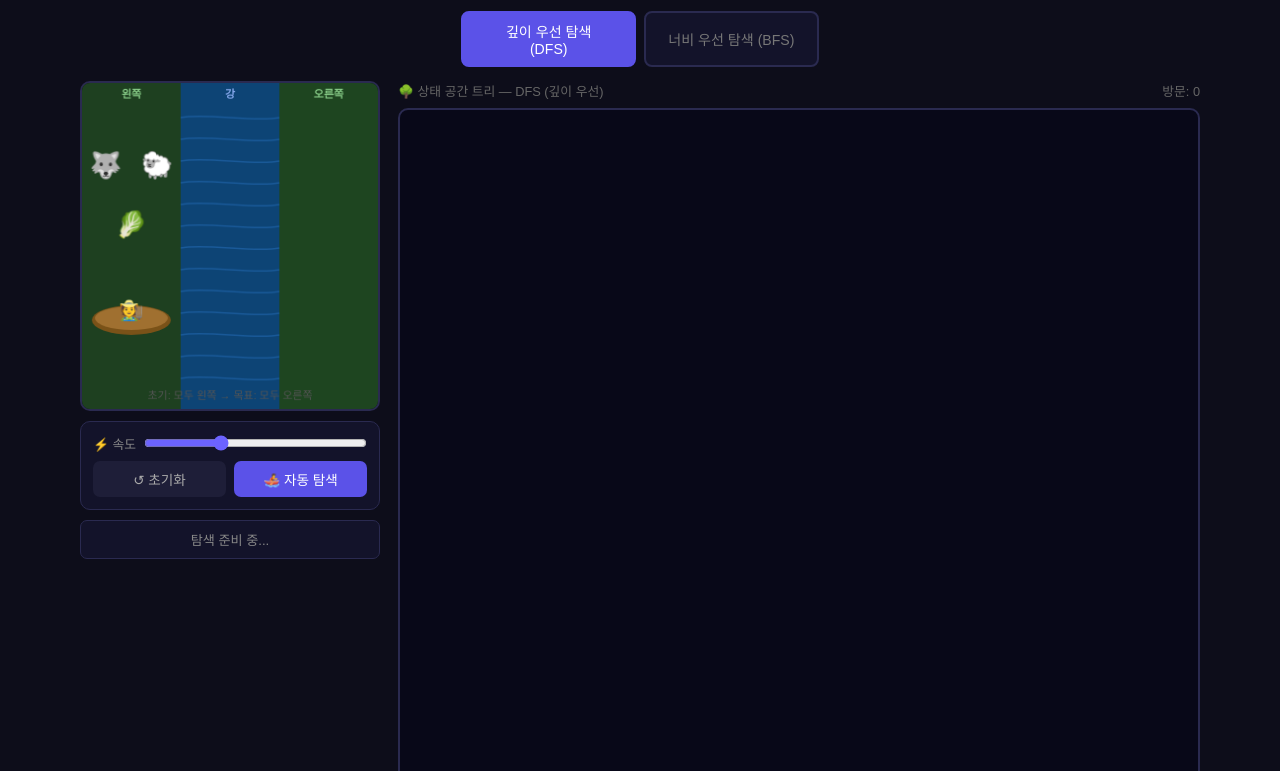
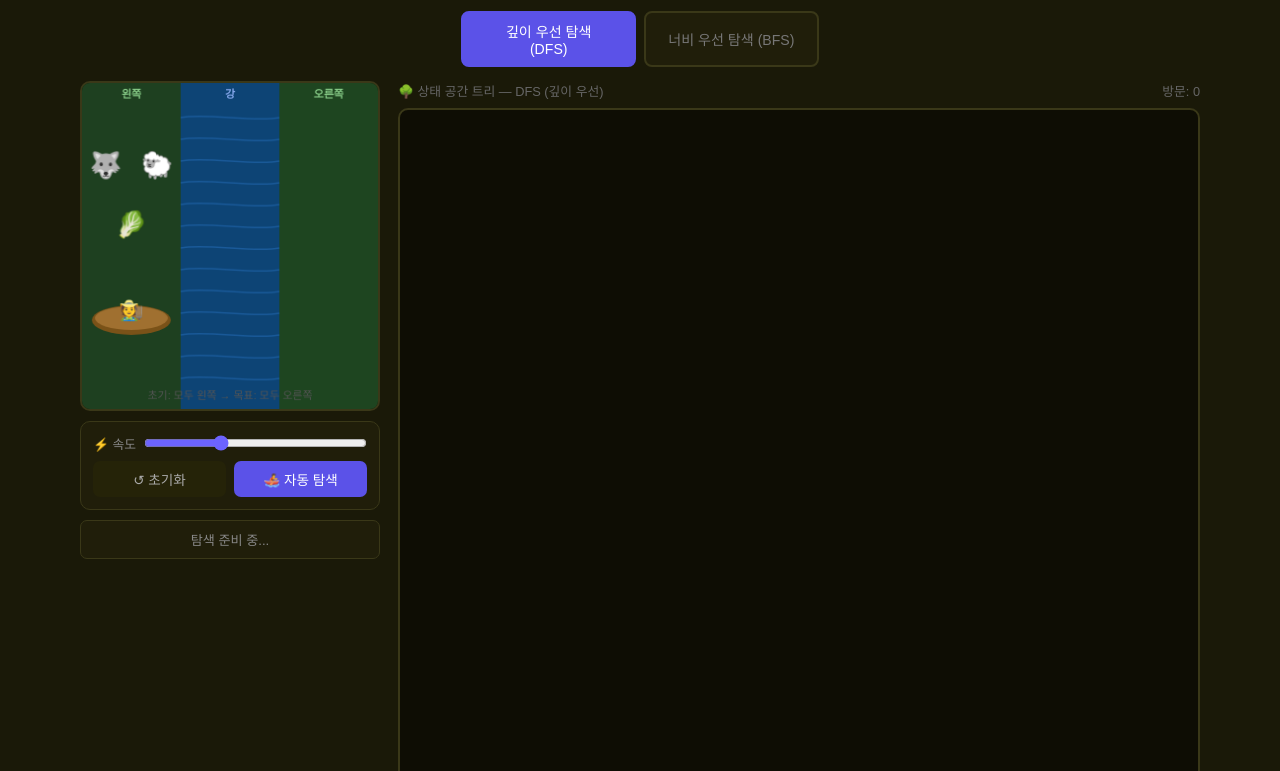
Before and after one commit to 8laos/river-crossing-viz, a plain HTML site: page index.html in a window 1280 px wide. Shown: the part 80-851 px from the top of the page. Drawn offline with Linux system fonts and the light colour scheme.

Commit message:
배경 카키색으로 변경

```diff
--- a/index.html
+++ b/index.html
@@ -7,7 +7,7 @@
 <style>
 * { box-sizing: border-box; margin: 0; padding: 0; }
 body {
-  background: #0d0d1a;
+  background: #1a1908;
   color: #e2e2e8;
   font-family: 'Malgun Gothic','Apple SD Gothic Neo',sans-serif;
   min-height: 100vh;
@@ -17,14 +17,14 @@ body {
   padding: 20px 16px;
   gap: 14px;
 }
-h1 { font-size: 1.15rem; color: #9db5f5; }
+h1 { font-size: 1.15rem; color: #c8c46a; }
 .subtitle { font-size: .75rem; color: #555; }
 .tabs { display: flex; gap: 8px; }
 .tab {
-  padding: 8px 22px; border: 2px solid #2a2a50;
+  padding: 8px 22px; border: 2px solid #3a3818;
   border-radius: 8px; cursor: pointer;
   font-size: .88rem; font-family: inherit;
-  background: #13132a; color: #777;
+  background: #201e0a; color: #777;
   transition: all .15s;
 }
 .tab.active { background: #5b52e8; border-color: #5b52e8; color: #fff; }
@@ -32,21 +32,21 @@ h1 { font-size: 1.15rem; color: #9db5f5; }
 .left  { display: flex; flex-direction: column; gap: 10px; flex-shrink: 0; width: 300px; }
 .right { flex: 1; display: flex; flex-direction: column; gap: 8px; min-width: 0; }
 canvas { border-radius: 10px; display: block; }
-#river { border: 2px solid #2a2a50; }
-#tree  { border: 2px solid #2a2a50; background: #080818; }
-.panel { background: #13132a; border: 1px solid #2a2a50; border-radius: 10px; padding: 12px; }
+#river { border: 2px solid #3a3818; }
+#tree  { border: 2px solid #3a3818; background: #0e0d04; }
+.panel { background: #201e0a; border: 1px solid #3a3818; border-radius: 10px; padding: 12px; }
 .speed-row { display:flex; align-items:center; gap:8px; font-size:.8rem; color:#888; margin-bottom:8px; }
 input[type=range] { flex:1; accent-color:#6c63ff; }
 .btns { display:flex; gap:8px; }
 button { flex:1; padding:8px; border:none; border-radius:7px; cursor:pointer; font-size:.85rem; font-family:inherit; transition:background .15s; }
 #startBtn { background:#5b52e8; color:#fff; }
 #startBtn:hover { background:#6c63ff; }
-#startBtn:disabled { background:#2a2a50; color:#555; cursor:default; }
-#resetBtn { background:#1e1e38; color:#aaa; }
-#resetBtn:hover { background:#262645; }
+#startBtn:disabled { background:#3a3818; color:#555; cursor:default; }
+#resetBtn { background:#252308; color:#aaa; }
+#resetBtn:hover { background:#302e12; }
 .sbox {
   text-align:center; font-size:.82rem; padding:9px;
-  border-radius:7px; background:#13132a; border:1px solid #2a2a50;
+  border-radius:7px; background:#201e0a; border:1px solid #3a3818;
   color:#888; min-height:36px; display:flex; align-items:center; justify-content:center;
 }
 .sbox.ok { color:#4ade80; background:#0a2018; border-color:#1a5030; }
@@ -132,7 +132,7 @@ const TW=780, TH=700, NR=22;
 let nodeMap={}, edgeList=[], steps=[];
 
 const COL={
-  pending:  '#3a3a5a',   // 회색 — 미탐색
+  pending:  '#3a3818',   // 회색 — 미탐색
   trying:   '#f5c518',   // 노랑 — 탐색 중
   safe:     '#4ade80',   // 초록 — 유효
   conflict: '#f87171',   // 빨강 — 무효/방문됨
@@ -365,7 +365,7 @@ function drawTree(){
     if(!revealed.has(e.from)||!revealed.has(e.to)) continue;
     const a=nodeMap[e.from], b=nodeMap[e.to];
     const hot=(e.to===activeId);
-    ctx.strokeStyle=hot?'#f5c518':'#252545';
+    ctx.strokeStyle=hot?'#f5c518':'#2e2c10';
     ctx.lineWidth=hot?2.5:1.2;
     ctx.beginPath(); ctx.moveTo(a.x,a.y); ctx.lineTo(b.x,b.y); ctx.stroke();
   }
```
